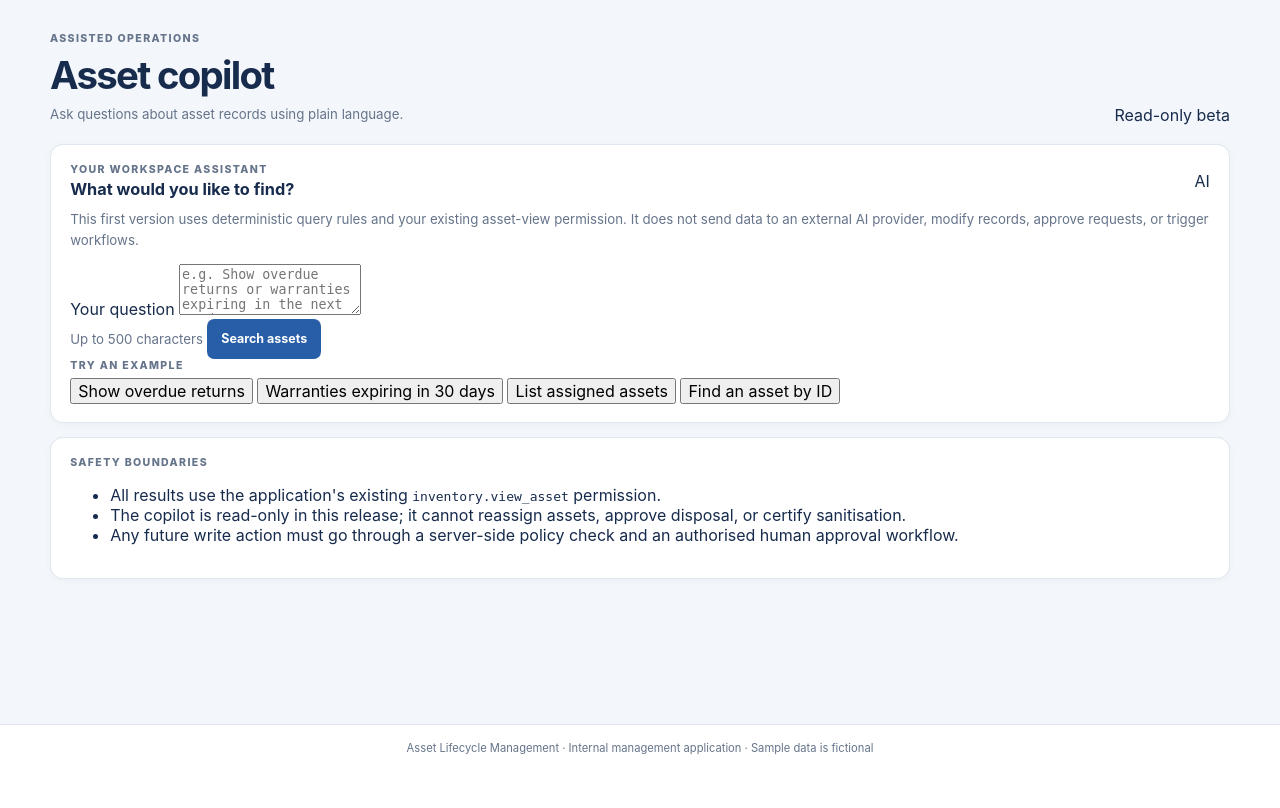
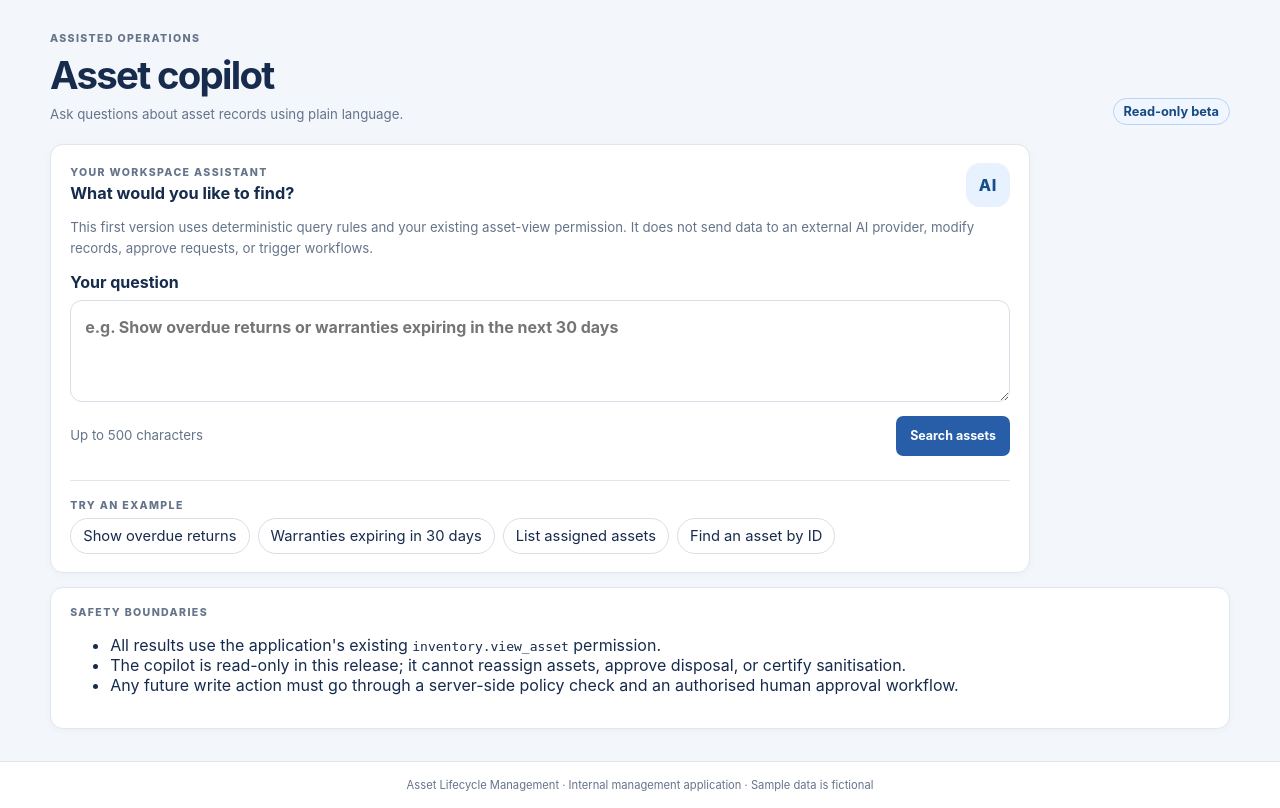
Before and after one commit to abdulmoeedkhan123/enterprise-it-asset-lifecycle, a Django app: page /copilot/ in a window 1280 px wide. Shown: the part 75-883 px from the top of the page. Before the commit the page ends 830 px from the top, so only its background shows below. Run offline with Django 5.2, Linux system fonts and the light colour scheme; the visitor is signed in with stand-in values (Sample User, id 1); data that the repository does not hold is empty; parts of the project's set-up code (start-up, migrations or seed data) failed here and were passed over.

Commit message:
Style read-only copilot interface

```diff
--- a/Application/inventory/static/inventory/app.css
+++ b/Application/inventory/static/inventory/app.css
@@ -153,3 +153,73 @@ input:focus, select:focus, button:focus-visible, a:focus-visible { outline: 3px
   .filter-form { grid-template-columns: 1fr; }
   .search-field { grid-column: auto; }
 }
+
+
+/* Read-only copilot workspace */
+.copilot-panel { max-width: 980px; }
+.copilot-mark {
+  display: inline-grid;
+  place-items: center;
+  width: 44px;
+  height: 44px;
+  border-radius: 14px;
+  background: #e8f2ff;
+  color: #164e8a;
+  font-weight: 800;
+  letter-spacing: .04em;
+}
+.copilot-form { display: grid; gap: 14px; }
+.copilot-form label { display: grid; gap: 8px; font-weight: 650; }
+.copilot-form textarea {
+  box-sizing: border-box;
+  width: 100%;
+  resize: vertical;
+  min-height: 96px;
+  padding: 14px;
+  border: 1px solid var(--border, #d8dee8);
+  border-radius: 12px;
+  font: inherit;
+  line-height: 1.5;
+  background: var(--surface, #fff);
+  color: inherit;
+}
+.copilot-form textarea:focus-visible,
+.prompt-chip:focus-visible { outline: 3px solid #7bb5ff; outline-offset: 2px; }
+.copilot-form-actions {
+  display: flex;
+  justify-content: space-between;
+  align-items: center;
+  gap: 12px;
+  flex-wrap: wrap;
+}
+.prompt-suggestions { margin-top: 24px; padding-top: 18px; border-top: 1px solid var(--border, #e0e5ec); }
+.prompt-chips { display: flex; flex-wrap: wrap; gap: 8px; }
+.prompt-chip {
+  appearance: none;
+  border: 1px solid var(--border, #d8dee8);
+  border-radius: 999px;
+  background: var(--surface, #fff);
+  padding: 8px 12px;
+  color: inherit;
+  font: inherit;
+  font-size: .92rem;
+  cursor: pointer;
+}
+.prompt-chip:hover { background: var(--surface-muted, #f5f7fa); }
+.copilot-results { margin-top: 20px; }
+.status-pill {
+  display: inline-flex;
+  align-items: center;
+  border: 1px solid #b7d3f5;
+  border-radius: 999px;
+  background: #f0f6ff;
+  color: #174a7e;
+  padding: 5px 10px;
+  font-size: .8rem;
+  font-weight: 700;
+  white-space: nowrap;
+}
+@media (max-width: 640px) {
+  .copilot-form-actions { align-items: stretch; flex-direction: column; }
+  .copilot-form-actions .primary-button { width: 100%; }
+}
```
